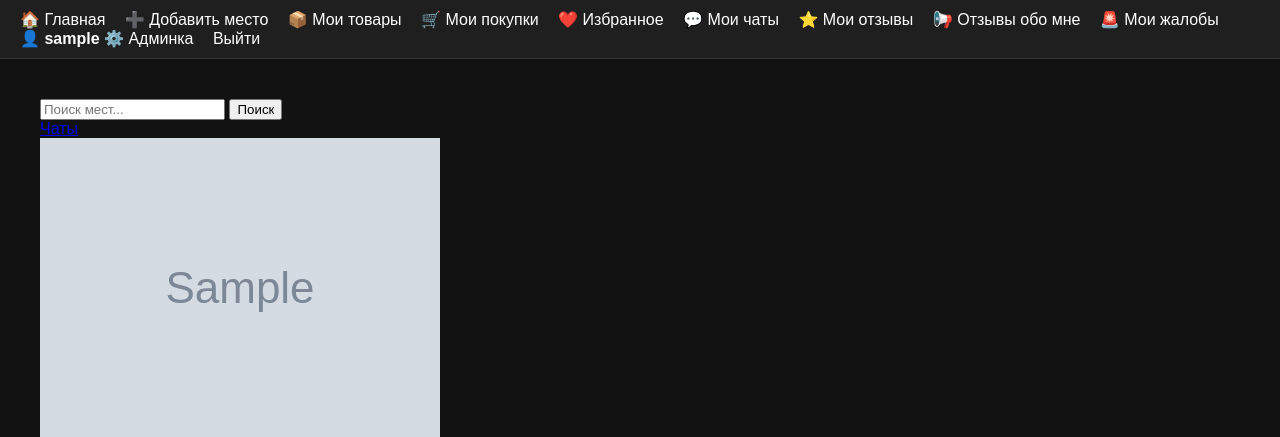
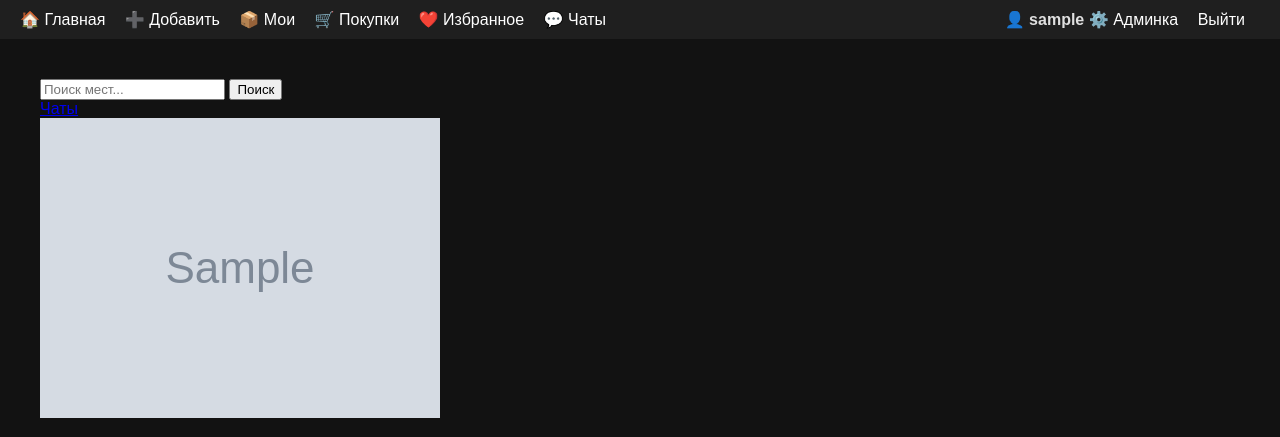
Before and after one commit to bm2000-AH/markstalk, a Flask app: page / in a window 1280 px wide. Shown: the top 437 px of the page. Run offline with Flask 3, Linux system fonts and the light colour scheme; a user stored in the database is signed in; tables that the repository leaves empty hold one stand-in row (values such as "Sample post"); grey boxes marked "Sample" are stand-in pictures; some libraries are stand-ins or nearby versions.

Commit message:
v1 markt

```diff
--- a/app/__init__.py
+++ b/app/__init__.py
@@ -11,7 +11,7 @@ from config import Config
 # Расширения
 db = SQLAlchemy()
 login_manager = LoginManager()
-csrf = CSRFProtect()  # ✅ CSRF защита
+csrf = CSRFProtect()
 login_manager.login_view = 'main.login'
 
 # 🔒 Безопасная домашняя страница админки
@@ -64,7 +64,7 @@ class AdminOnlyModelView(ModelView):
 class PlaceAdminView(AdminOnlyModelView):
     def delete_model(self, model):
         if hasattr(model, 'purchases') and model.purchases:
-            flash("❌ Нельзя удалить место — к нему привязаны покупки.", 'error')
+            flash("\u274c Нельзя удалить место — к нему привязаны покупки.", 'error')
             return False
         return super().delete_model(model)
 
@@ -76,15 +76,18 @@ def create_app():
     app = Flask(__name__)
     app.config.from_object(Config)
 
+    # Инициализация расширений
     db.init_app(app)
-    csrf.init_app(app)
+    csrf.init_app(app)       # ✅ CSRF init
     login_manager.init_app(app)
     Migrate(app, db)
 
-    from app.models import User, Place, Purchase, Review, Complaint
+    # Импорт моделей и блюпринтов
+    from app.models import User, Place, Purchase, Review, Complaint, Favorite
     from app.routes import bp as main_bp
     app.register_blueprint(main_bp)
 
+    # Админ-панель
     admin.init_app(app)
     admin.add_view(UserAdminView(User, db.session))
     admin.add_view(PlaceAdminView(Place, db.session))
@@ -95,10 +98,4 @@ def create_app():
     with app.app_context():
         db.create_all()
 
-    # ✅ Добавляем CSRF токен в шаблонный контекст
-    @app.context_processor
-    def inject_csrf_token():
-        from flask_wtf.csrf import generate_csrf
-        return dict(csrf_token=generate_csrf)
-
     return app
--- a/app/templates/base.html
+++ b/app/templates/base.html
@@ -13,11 +13,8 @@
 
     nav {
       background-color: #1f1f1f;
-      color: #ffffff;
       padding: 10px 20px;
-      border-bottom: 1px solid #333;
       display: flex;
-      align-items: center;
       justify-content: space-between;
       flex-wrap: wrap;
     }
@@ -28,14 +25,9 @@
       margin-right: 15px;
     }
 
-    nav a:hover {
-      text-decoration: underline;
-    }
-
     .flashes {
       list-style: none;
       padding: 10px;
-      margin: 10px 0;
       background-color: #333333;
       border: 1px solid #444444;
     }
@@ -50,14 +42,11 @@
     <div>
       <a href="{{ url_for('main.index') }}">🏠 Главная</a>
       {% if current_user.is_authenticated %}
-        <a href="{{ url_for('main.create_place') }}">➕ Добавить место</a>
-        <a href="{{ url_for('main.my_places') }}">📦 Мои товары</a>
-        <a href="{{ url_for('main.my_purchases') }}">🛒 Мои покупки</a>
+        <a href="{{ url_for('main.create_place') }}">➕ Добавить</a>
+        <a href="{{ url_for('main.my_places') }}">📦 Мои</a>
+        <a href="{{ url_for('main.my_purchases') }}">🛒 Покупки</a>
         <a href="{{ url_for('main.favorites') }}">❤️ Избранное</a>
-        <a href="{{ url_for('main.chat_list') }}">💬 Мои чаты</a>
-        <a href="{{ url_for('main.my_reviews') }}">⭐ Мои отзывы</a>
-        <a href="{{ url_for('main.reviews_about_me') }}">📢 Отзывы обо мне</a>
-        <a href="{{ url_for('main.my_complaints') }}">🚨 Мои жалобы</a>
+        <a href="{{ url_for('main.chat_list') }}">💬 Чаты</a>
       {% endif %}
     </div>
     <div>
--- a/app/templates/index.html
+++ b/app/templates/index.html
@@ -1,23 +1,18 @@
 {% extends 'base.html' %}
-
 {% block content %}
 <div class="container mt-4">
 
-  <!-- Верхняя панель -->
   <div class="d-flex justify-content-between align-items-center mb-4">
-    <!-- Поиск -->
     <form class="form-inline" method="get" action="{{ url_for('main.search') }}">
       <input class="form-control mr-sm-2" type="search" name="q" placeholder="Поиск мест..." aria-label="Поиск">
       <button class="btn btn-outline-success my-2 my-sm-0" type="submit">Поиск</button>
     </form>
 
-    <!-- Кнопка чатов -->
     {% if current_user.is_authenticated %}
       <a href="{{ url_for('main.chat_list') }}" class="btn btn-primary ml-2">Чаты</a>
     {% endif %}
   </div>
 
-  <!-- Список мест -->
   <div class="row">
     {% for place in places %}
       <div class="col-md-4 mb-4">
@@ -34,11 +29,11 @@
 
               {% if current_user.is_authenticated %}
                 <form action="{{ url_for('main.toggle_favorite', place_id=place.id) }}" method="post" class="ml-2">
-                  <input type="hidden" name="csrf_token" value="{{ csrf_token() }}">
+                  {{ csrf_token() }}
                   {% if place in current_user.favorites | map(attribute='place') %}
-                    <button class="btn btn-warning btn-sm" title="Удалить из избранного">★</button>
+                    <button class="btn btn-warning btn-sm">★</button>
                   {% else %}
-                    <button class="btn btn-outline-warning btn-sm" title="Добавить в избранное">☆</button>
+                    <button class="btn btn-outline-warning btn-sm">☆</button>
                   {% endif %}
                 </form>
               {% endif %}
--- a/config.py
+++ b/config.py
@@ -1,9 +1,10 @@
 import os
 
 class Config:
-    SECRET_KEY = 'your-secret-key'
+    SECRET_KEY = 'your-secret-key'  # замените на os.environ.get("SECRET_KEY") в проде
     SQLALCHEMY_DATABASE_URI = 'sqlite:///site.db'
     SQLALCHEMY_TRACK_MODIFICATIONS = False
     UPLOAD_FOLDER = os.path.join(os.path.abspath(os.path.dirname(__file__)), 'app/static/uploads')
     MAX_CONTENT_LENGTH = 2 * 1024 * 1024
     ALLOWED_EXTENSIONS = {'png', 'jpg', 'jpeg', 'gif'}
+    WTF_CSRF_ENABLED = True  # Включить CSRF
```
